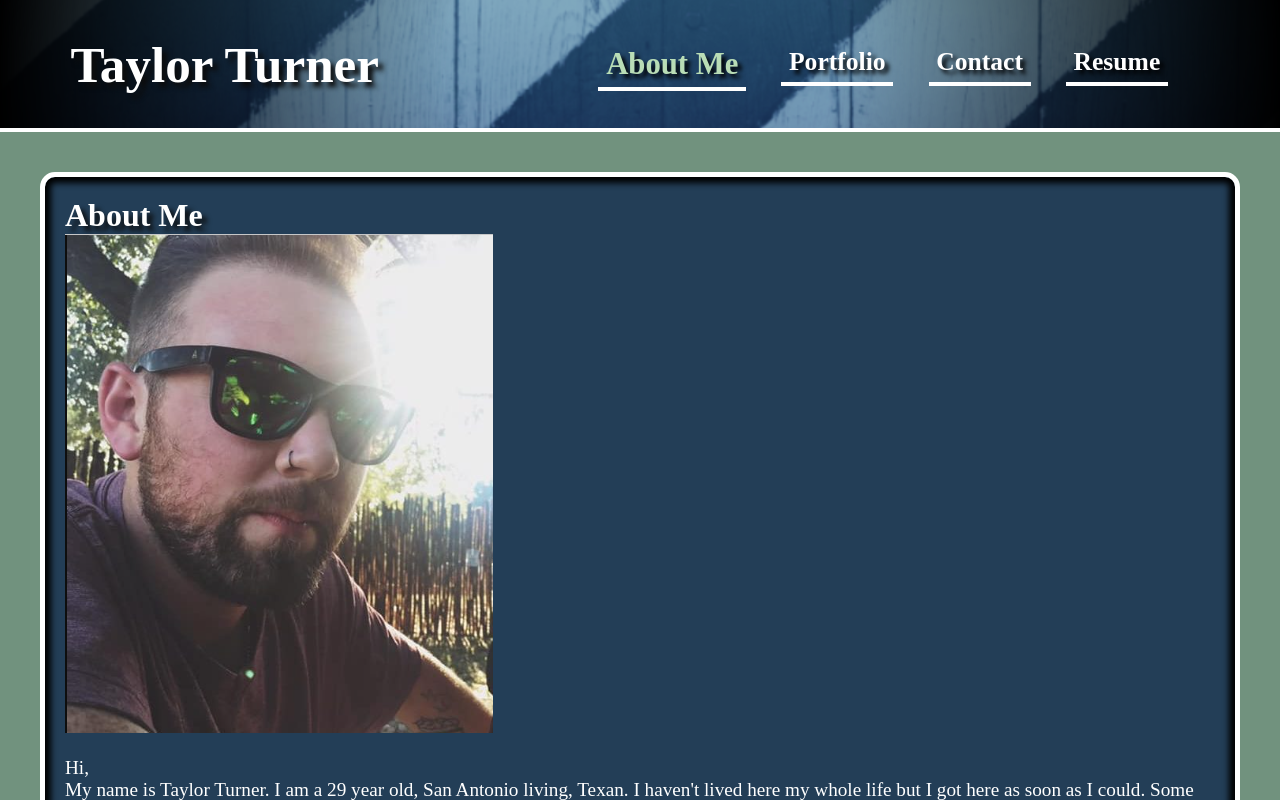
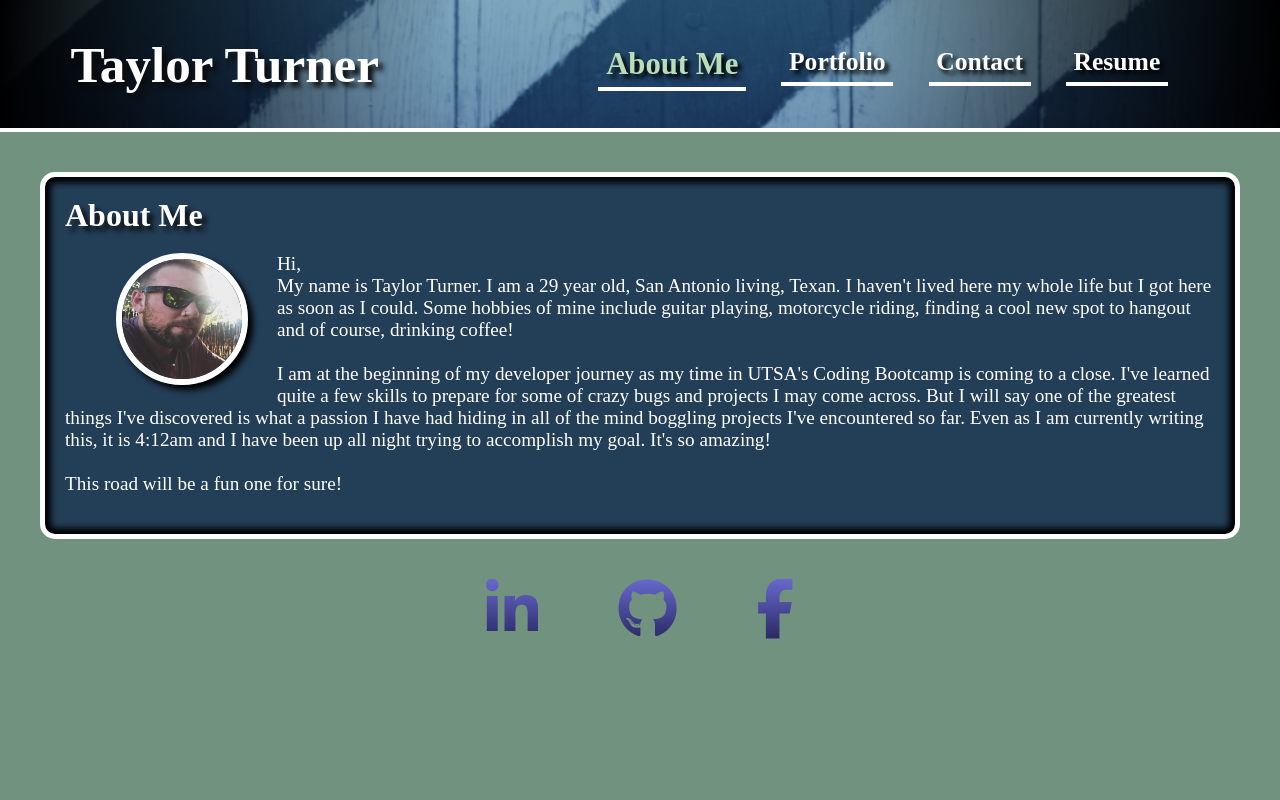
Before and after one commit to Bonee94/taylors-react-portfolio, a React (Create React App) app: page / in a window 1280 px wide. Shown: the top 800 px of the page. Built offline with nearby package versions, Linux system fonts and the light colour scheme.

Commit message:
Adjusted about me paragraph

```diff
--- a/src/components/pages/About.js
+++ b/src/components/pages/About.js
@@ -1,14 +1,17 @@
 import React from 'react';
 import profilePic from '../../assets/images/Taylor-profile-pic.png'
+import '../../styles/About.css'
 
 export default function About() {
   return (
     <div className='page-container'>
       <div className='page-card'>
       <h1>About Me</h1>
-      <img className="profile-picture" src={profilePic} alt=""/>
-      <p>Hi, <br/> My name is Taylor Turner. I am a 29 year old, San Antonio living, Texan. I haven't lived here my whole life but I got here as soon as I could. Some hobbies of mine include guitar playing, motorcycle riding, finding a cool new spot to hangout and of course, drinking coffee!  <br/> <br/>  I am at the beginning of my developer journey as my time in UTSA's Coding Bootcamp is coming to a close. I've learned quite a few skills to prepare for some of crazy bugs and projects I may come across. But I will say one of the greatest things I've discovered is what a passion I have had hiding in all of the mind boggling projects I've encountered so far. Even as I am currently writing this, it is 4:12am and I have been up all night trying to accomplish my goal. It's so amazing!<br/><br/> This road will be a fun one for sure!
-      </p>
+      <section className='profile-section'>
+        <img className="profile-picture" src={profilePic} alt=""/>
+        <p>Hi, <br/> My name is Taylor Turner. I am a 29 year old, San Antonio living, Texan. I haven't lived here my whole life but I got here as soon as I could. Some hobbies of mine include guitar playing, motorcycle riding, finding a cool new spot to hangout and of course, drinking coffee!  <br/> <br/>  I am at the beginning of my developer journey as my time in UTSA's Coding Bootcamp is coming to a close. I've learned quite a few skills to prepare for some of crazy bugs and projects I may come across. But I will say one of the greatest things I've discovered is what a passion I have had hiding in all of the mind boggling projects I've encountered so far. Even as I am currently writing this, it is 4:12am and I have been up all night trying to accomplish my goal. It's so amazing!<br/><br/> This road will be a fun one for sure!
+        </p>
+      </section>
       </div>
     </div>
   );
```
